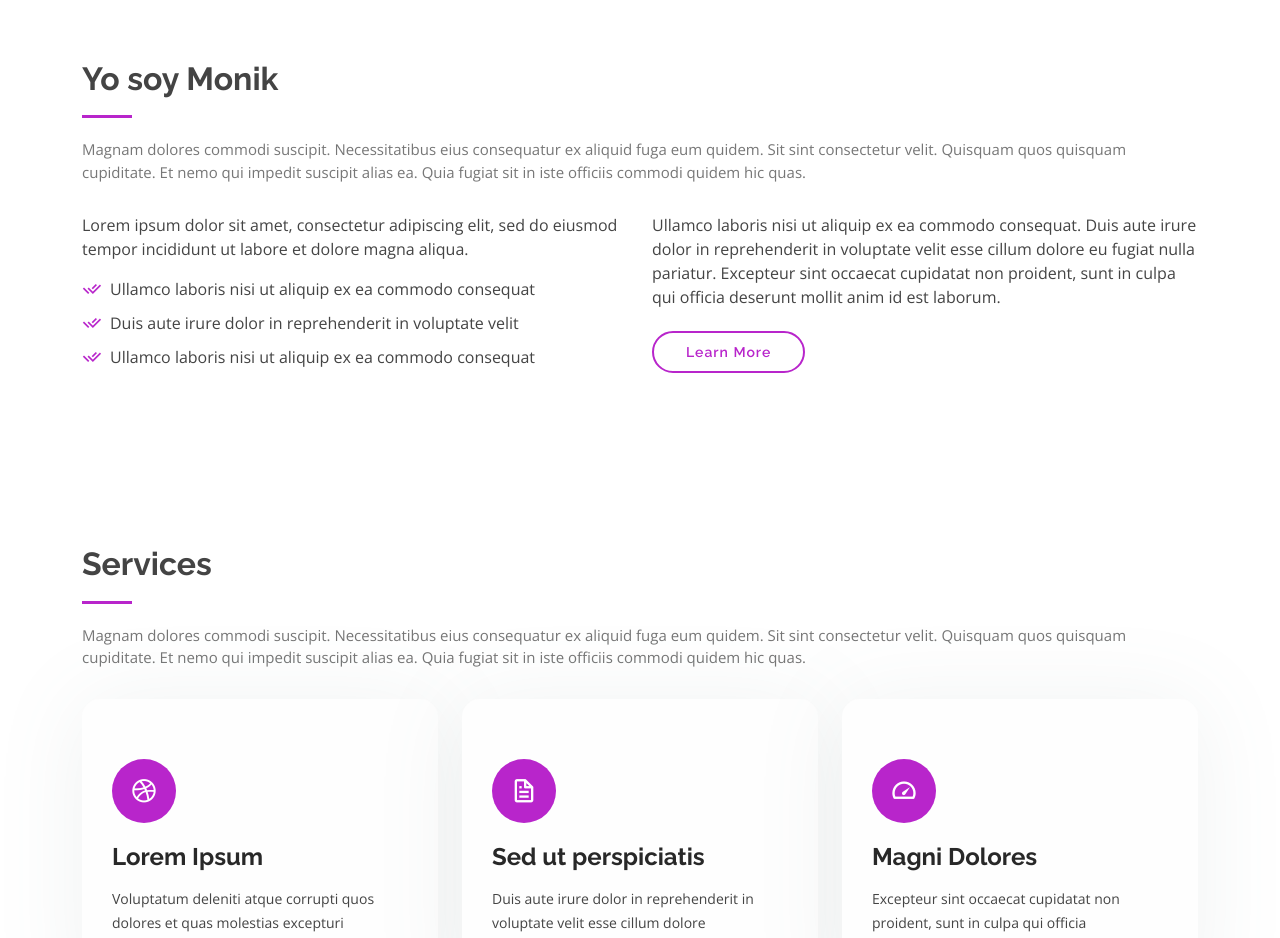
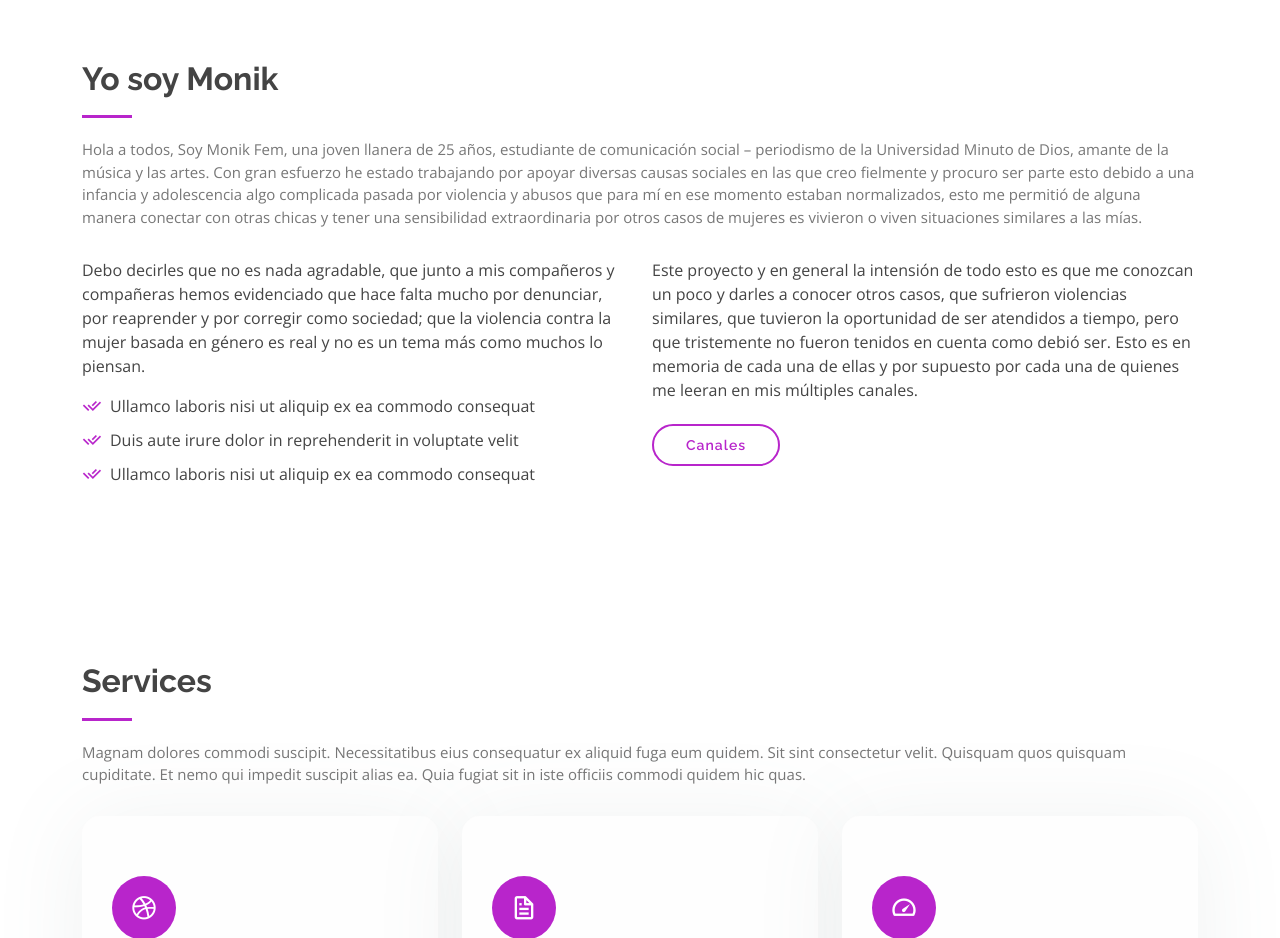
Before and after one commit to jhontejada95/monik-fem, a plain HTML site: page index.html in a window 1280 px wide. Shown: the part 820-1758 px from the top of the page. Drawn offline with nearby package versions, Linux system fonts and the light colour scheme.

Commit message:
description

```diff
--- a/index.html
+++ b/index.html
@@ -105,14 +105,13 @@
 
         <div class="section-title">
           <h2>Yo soy Monik</h2>
-          <p>Magnam dolores commodi suscipit. Necessitatibus eius consequatur ex aliquid fuga eum quidem. Sit sint consectetur velit. Quisquam quos quisquam cupiditate. Et nemo qui impedit suscipit alias ea. Quia fugiat sit in iste officiis commodi quidem hic quas.</p>
+          <p>Hola a todos, Soy Monik Fem, una joven llanera de 25 años, estudiante de comunicación social – periodismo de la Universidad Minuto de Dios, amante de la música y las artes. Con gran esfuerzo he estado trabajando por apoyar diversas causas sociales en las que creo fielmente y procuro ser parte esto debido a una infancia y adolescencia algo complicada pasada por violencia y abusos que para mí en ese momento estaban normalizados, esto me permitió de alguna manera conectar con otras chicas y tener una sensibilidad extraordinaria por otros casos de mujeres es vivieron o viven situaciones similares a las mías.</p>
         </div>
 
         <div class="row content">
           <div class="col-lg-6">
             <p>
-              Lorem ipsum dolor sit amet, consectetur adipiscing elit, sed do eiusmod tempor incididunt ut labore et dolore
-              magna aliqua.
+              Debo decirles que no es nada agradable, que junto a mis compañeros y compañeras hemos evidenciado que hace falta mucho por denunciar, por reaprender y por corregir como sociedad; que la violencia contra la mujer basada en género es real y no es un tema más como muchos lo piensan.
             </p>
             <ul>
               <li><i class="ri-check-double-line"></i> Ullamco laboris nisi ut aliquip ex ea commodo consequat</li>
@@ -122,11 +121,9 @@
           </div>
           <div class="col-lg-6 pt-4 pt-lg-0">
             <p>
-              Ullamco laboris nisi ut aliquip ex ea commodo consequat. Duis aute irure dolor in reprehenderit in voluptate
-              velit esse cillum dolore eu fugiat nulla pariatur. Excepteur sint occaecat cupidatat non proident, sunt in
-              culpa qui officia deserunt mollit anim id est laborum.
+              Este proyecto y en general la intensión de todo esto es que me conozcan un poco y darles a conocer otros casos, que sufrieron violencias similares, que tuvieron la oportunidad de ser atendidos a tiempo, pero que tristemente no fueron tenidos en cuenta como debió ser. Esto es en memoria de cada una de ellas y por supuesto por cada una de quienes me leeran en mis múltiples canales.
             </p>
-            <a href="#" class="btn-learn-more">Learn More</a>
+            <a href="https://linktr.ee/monik_fem" class="btn-learn-more">Canales</a>
           </div>
         </div>
 
```
Also changed, not shown: assets/img/Logomonikweb.png.
